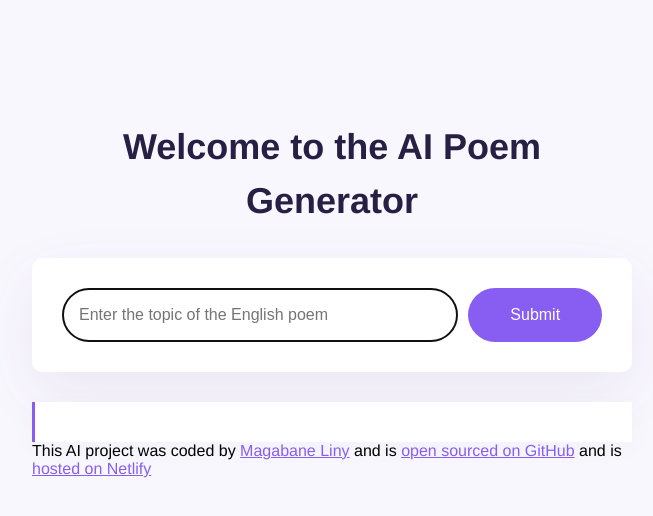
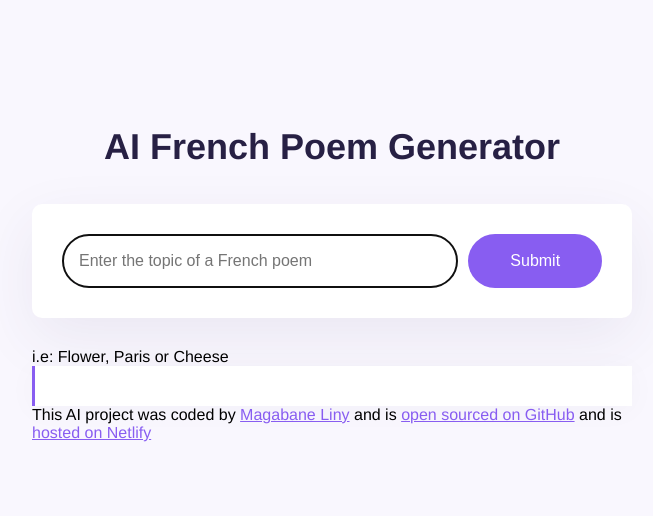
Before and after one commit to LinyMabase/Liny-AI-Poem-Project, a plain HTML site: page index.html in a window 1280 px wide. Shown: the whole page, without its empty margins (308-961 px from the left). Drawn offline with nearby package versions, Linux system fonts and the light colour scheme.

Commit message:
Update index.html

```diff
--- a/index.html
+++ b/index.html
@@ -11,14 +11,26 @@
 <body>
     <div class="container">
       <header>
-    <h1>Welcome to the AI Poem Generator</h1>
+        <h1>AI French Poem Generator</h1>
       </header>
+
       <main>
+        <div class="form-container">
           <form id="poem-generator-form">
-            <input type="text" placeholder="Enter the topic of the English poem" autofocus required autocomplete="off" class="instructions" id="user-instruction"/>
+            <input
+              type="text"
+              placeholder="Enter the topic of a French poem"
+              autofocus
+              required
+              autocomplete="off"
+              class="instructions"
+              id="user-instructions"
+            />
             <input type="submit" class="submit-button" />
           </form>
-        <div class=poem id="poem"></div>
+          <div class="hint">i.e: Flower, Paris or Cheese</div>
+        </div>
+        <div class="poem hidden" id="poem"></div>
       </main>
     <footer>
         This AI project was coded by <a href="https://github.com/LinyMabase" target="_blank">Magabane Liny</a>
```
Lines whose indentation alone changed are shown as unchanged.
